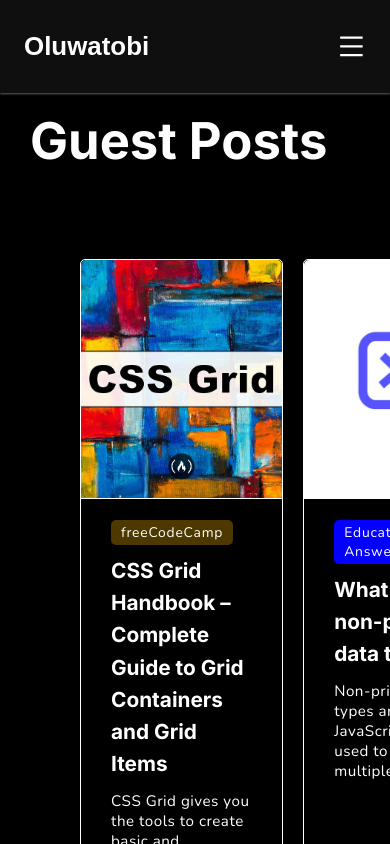
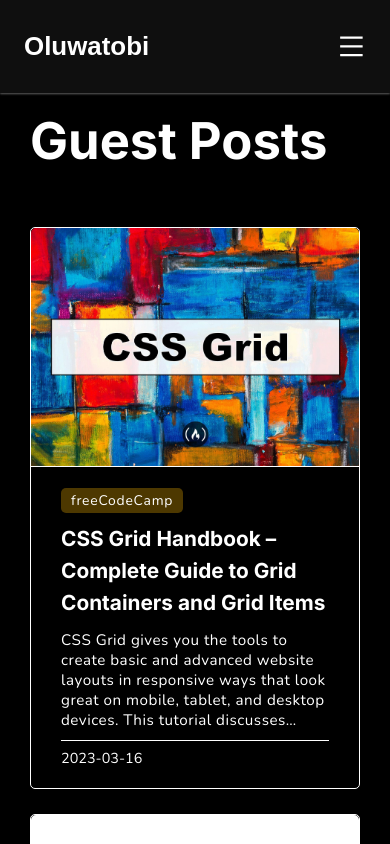
Before and after one commit to oluwatobiss/personal-portfolio, a Next.js app: page /guest-posts in a window 390 px wide. Built offline with nearby package versions, Linux system fonts and the light colour scheme; a web font is replaced by a local one.

Commit message:
Make 'guest-posts' page mobile responsive

```diff
--- a/src/styles/GuestPosts.module.css
+++ b/src/styles/GuestPosts.module.css
@@ -37,7 +37,7 @@
 
 .guestPosts {
   display: grid;
-  grid-template-columns: repeat(3, 1fr);
+  grid-template-columns: repeat(auto-fit, minmax(230px, 1fr));
   gap: 40px 20px;
   padding: 3rem 5rem;
 }
@@ -116,3 +116,11 @@
   margin-top: auto;
   padding-top: 7px;
 }
+
+/* Mobile */
+@media (max-width: 700px) {
+  .guestPosts {
+    padding: 1rem 30px;
+    row-gap: 25px;
+  }
+}
```
